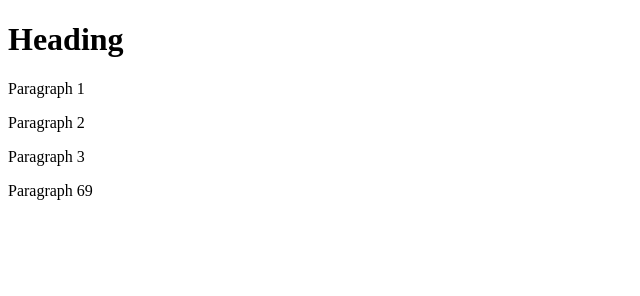
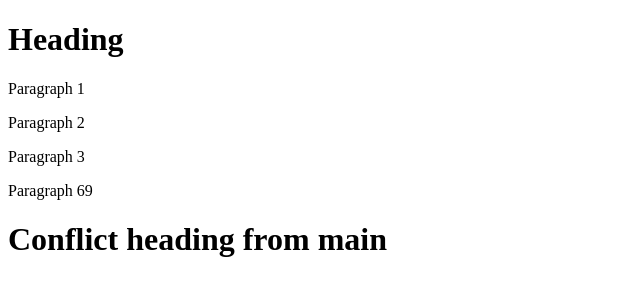
Before and after one commit to ciocancosmin98/ClonedRepository, a plain HTML site: page index.html in a window 1280 px wide. Shown: the whole page, without its empty margins (0-640 px from the left). Drawn offline with Linux system fonts and the light colour scheme.

Commit message:
Add new heading

```diff
--- a/index.html
+++ b/index.html
@@ -6,5 +6,6 @@
         <p>Paragraph 2</p>
         <p>Paragraph 3</p>
         <p>Paragraph 69</p>
+        <h1>Conflict heading from main</h1>
     </body>
 </html>
```
